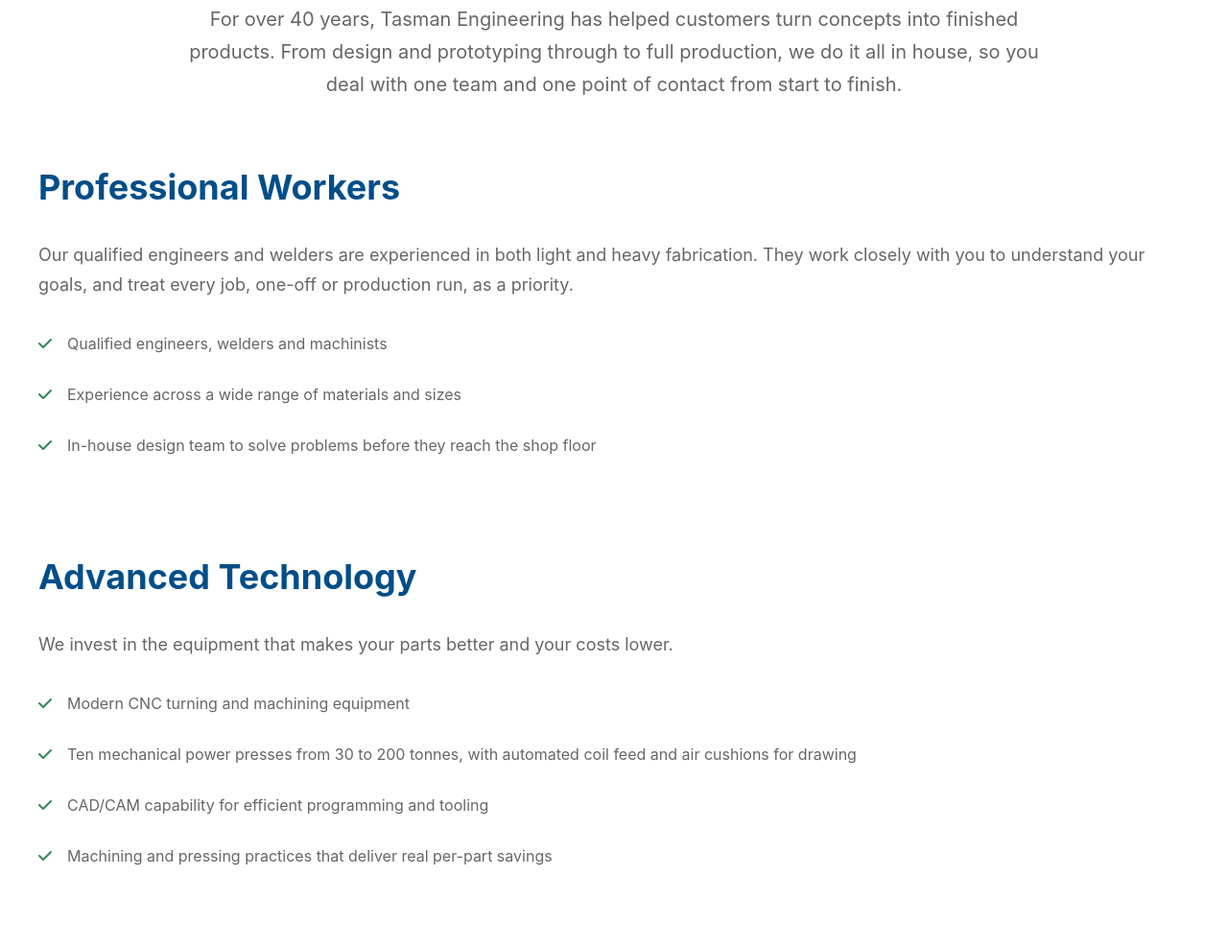
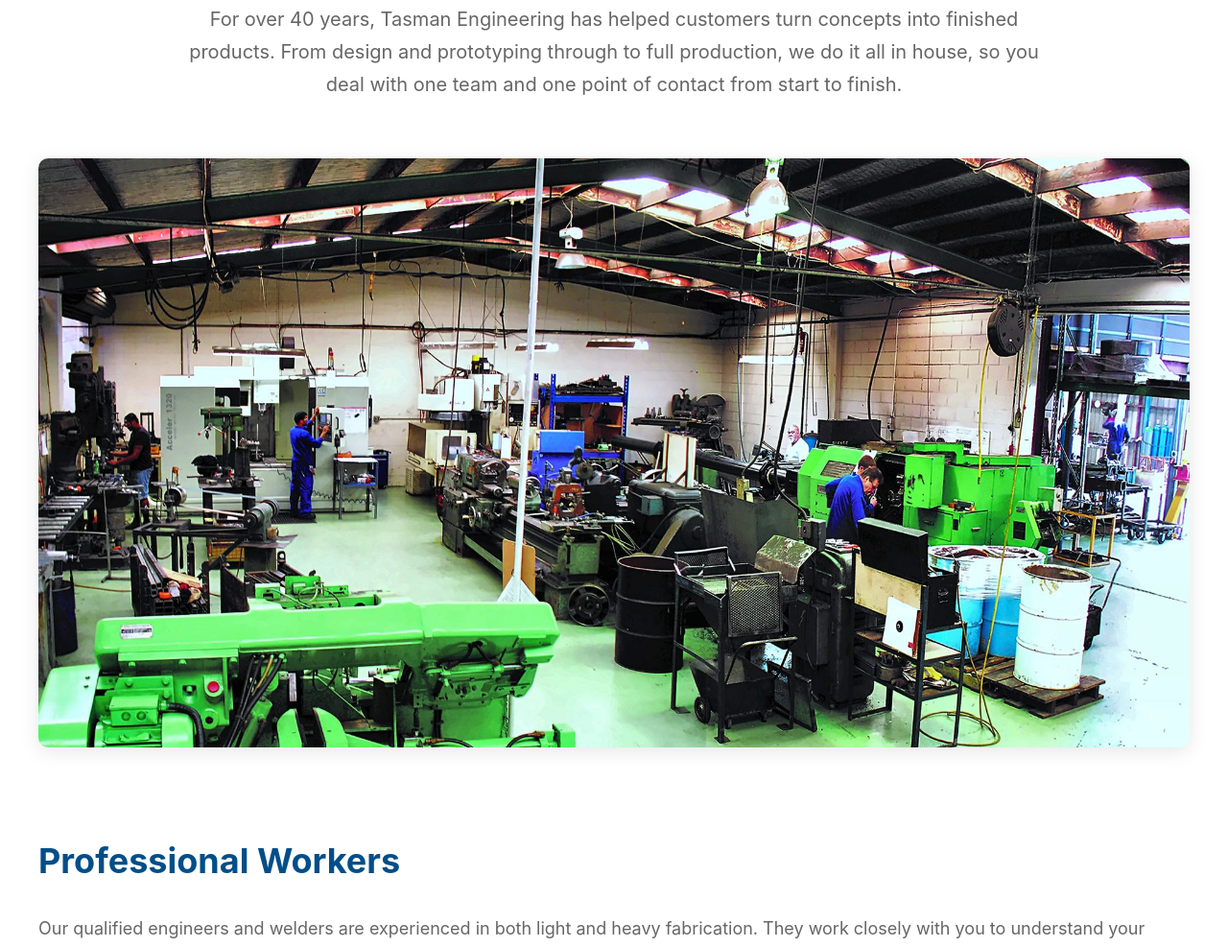
Before and after one commit to Wasabiboy/tasman-enginerring, a plain HTML site: page about-us.html in a window 1280 px wide. Shown: the part 623-1610 px from the top of the page at 96% size. Drawn offline with Linux system fonts and the light colour scheme.

Commit message:
Update client images: workshop photo for About Us, steel bins for Why Tasman tile
- Added about-us-workshop.jpg (1920px workshop panorama) as featured image on About Us page
- Added why-tasman-tile.jpg (fabricated steel bins) for Why Tasman Engineering tile on homepage
- Updated og:image meta tag on about-us.html to use new workshop image
- Updated alt text to describe images accurately
- Images web-optimized by client, placed in images folder

Co-authored-by: Phillip Wesley-Brown <Wasabiboy@users.noreply.github.com>

```diff
--- a/about-us.html
+++ b/about-us.html
@@ -10,7 +10,7 @@
     <meta property="og:description" content="40+ years of engineering excellence. Professional workers, advanced technology, quality products. Design through production, all under one roof.">
     <meta property="og:type" content="website">
     <meta property="og:url" content="https://www.tasmaneng.co.nz/about-us">
-    <meta property="og:image" content="https://www.tasmaneng.co.nz/images/tasman-brackets.webp">
+    <meta property="og:image" content="https://www.tasmaneng.co.nz/images/about-us-workshop.jpg">
     <meta property="og:site_name" content="Tasman Engineering">
     <link rel="stylesheet" href="css/style.css">
     <link rel="stylesheet" href="https://cdnjs.cloudflare.com/ajax/libs/font-awesome/6.4.0/css/all.min.css">
@@ -103,6 +103,11 @@
             <p style="font-size: 20px; margin-bottom: 60px; color: var(--text-light); text-align: center; max-width: 900px; margin-left: auto; margin-right: auto;">
                 For over 40 years, Tasman Engineering has helped customers turn concepts into finished products. From design and prototyping through to full production, we do it all in house, so you deal with one team and one point of contact from start to finish.
             </p>
+
+            <!-- Workshop Image -->
+            <div style="margin-bottom: 80px;">
+                <img src="images/about-us-workshop.jpg" alt="Tasman Engineering workshop in Onehunga, Auckland, with CNC and machining equipment" style="width: 100%; height: auto; border-radius: 10px; box-shadow: 0 4px 20px rgba(0,0,0,0.1);">
+            </div>
 
             <!-- Professional Workers -->
             <div style="margin-bottom: 80px;">
```
Also changed, not shown: index.html (+1 -1 lines), images/about-us-workshop.jpg (added), images/why-tasman-tile.jpg (added).
